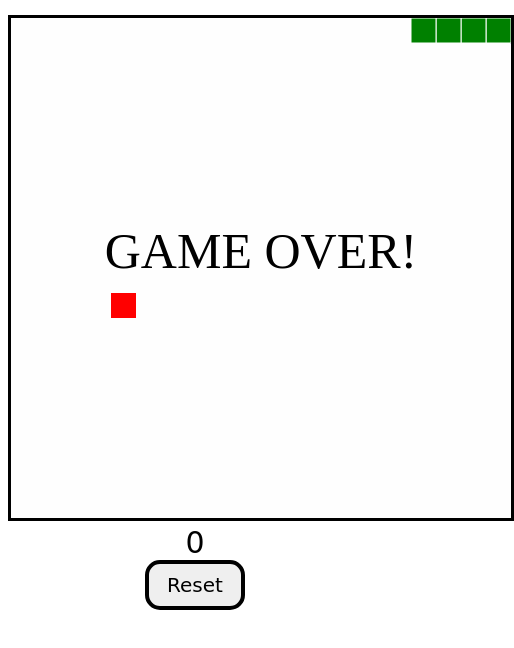
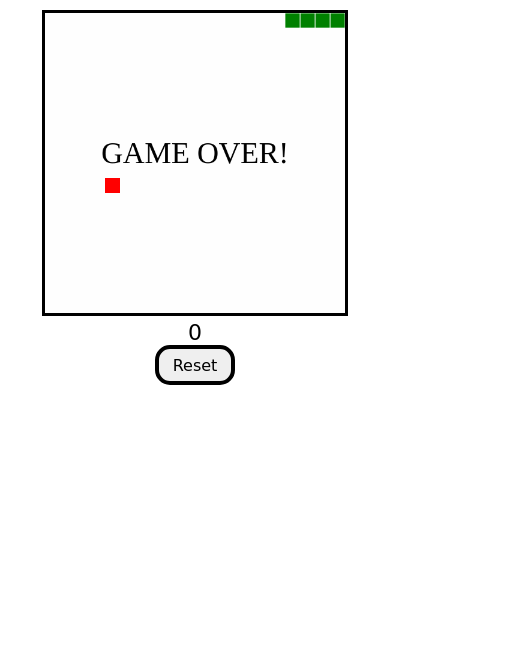
Before and after one commit to 216037150/snakeGame, a plain HTML site: page index.html in a window 390 px wide. Shown: the whole page, 514 px wide, since content can reach past the window. Drawn offline with Linux system fonts and the light colour scheme.

Commit message:
added media query

```diff
--- a/styles.css
+++ b/styles.css
@@ -1,17 +1,20 @@
 
-
-#gameContainer{
+/* Default styles (Desktop) */
+#gameContainer {
     margin-top: 15px;
     text-align: center;
 }
-#gameBoard{
+
+#gameBoard {
     border: 3px solid;
 }
-#scoreText{
+
+#scoreText {
     font-family: "Permanent Marker", cursive;
     font-size: 30px;
 }
-#resetBtn{
+
+#resetBtn {
     font-family: "Permanent Marker", cursive;
     font-size: 20px;
     width: 100px;
@@ -20,3 +23,47 @@
     border-radius: 15px;
     cursor: pointer;
 }
+
+/* =========================
+   Tablet screens (≤ 768px)
+   ========================= */
+@media (max-width: 768px) {
+    #gameBoard {
+        width: 400px;
+        height: 400px;
+    }
+
+    #scoreText {
+        font-size: 26px;
+    }
+
+    #resetBtn {
+        width: 90px;
+        height: 45px;
+        font-size: 18px;
+    }
+}
+
+/* =========================
+   Mobile screens (≤ 480px)
+   ========================= */
+@media (max-width: 480px) {
+    #gameContainer {
+        margin-top: 10px;
+    }
+
+    #gameBoard {
+        width: 300px;
+        height: 300px;
+    }
+
+    #scoreText {
+        font-size: 22px;
+    }
+
+    #resetBtn {
+        width: 80px;
+        height: 40px;
+        font-size: 16px;
+    }
+}
```
